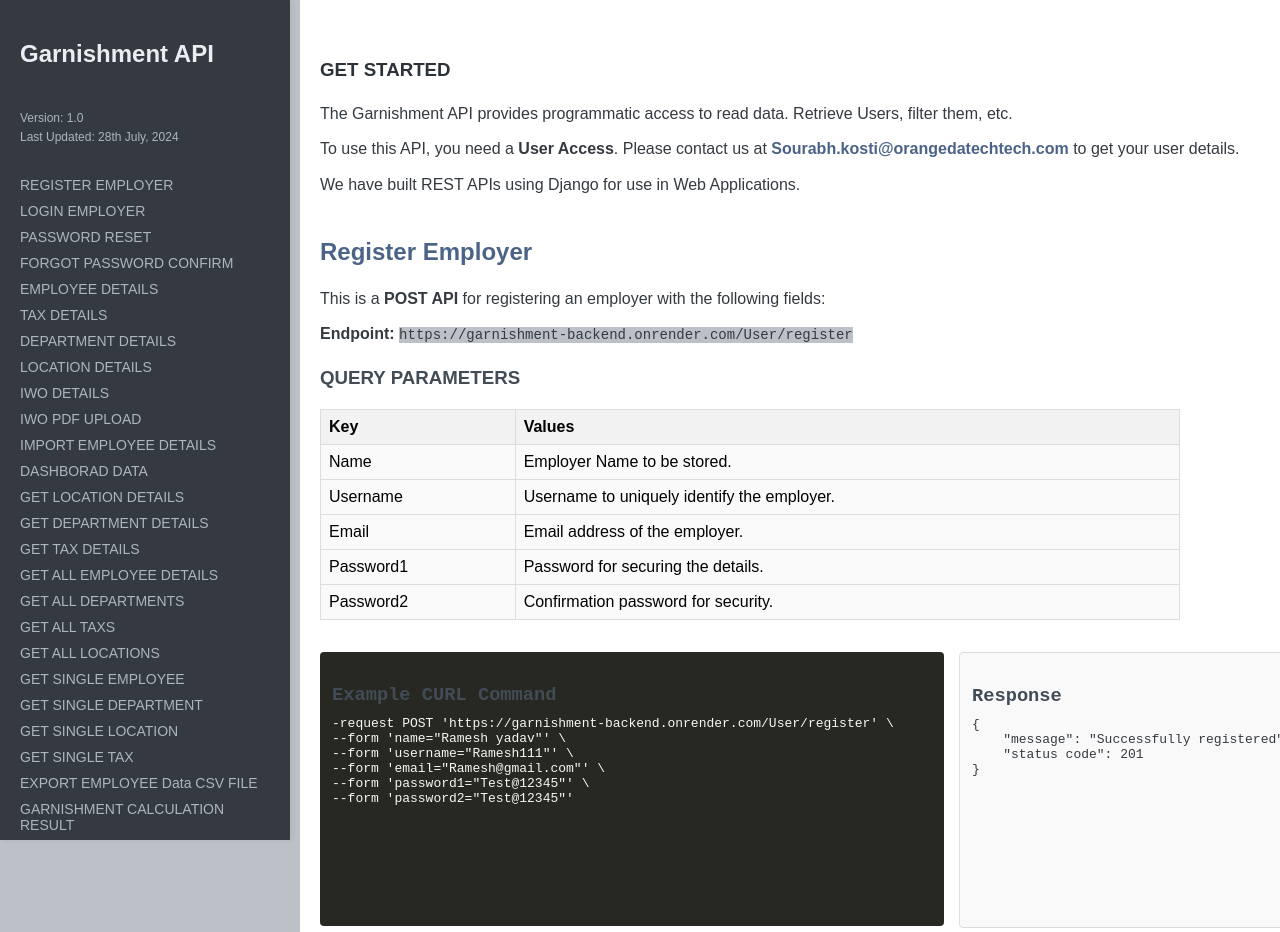
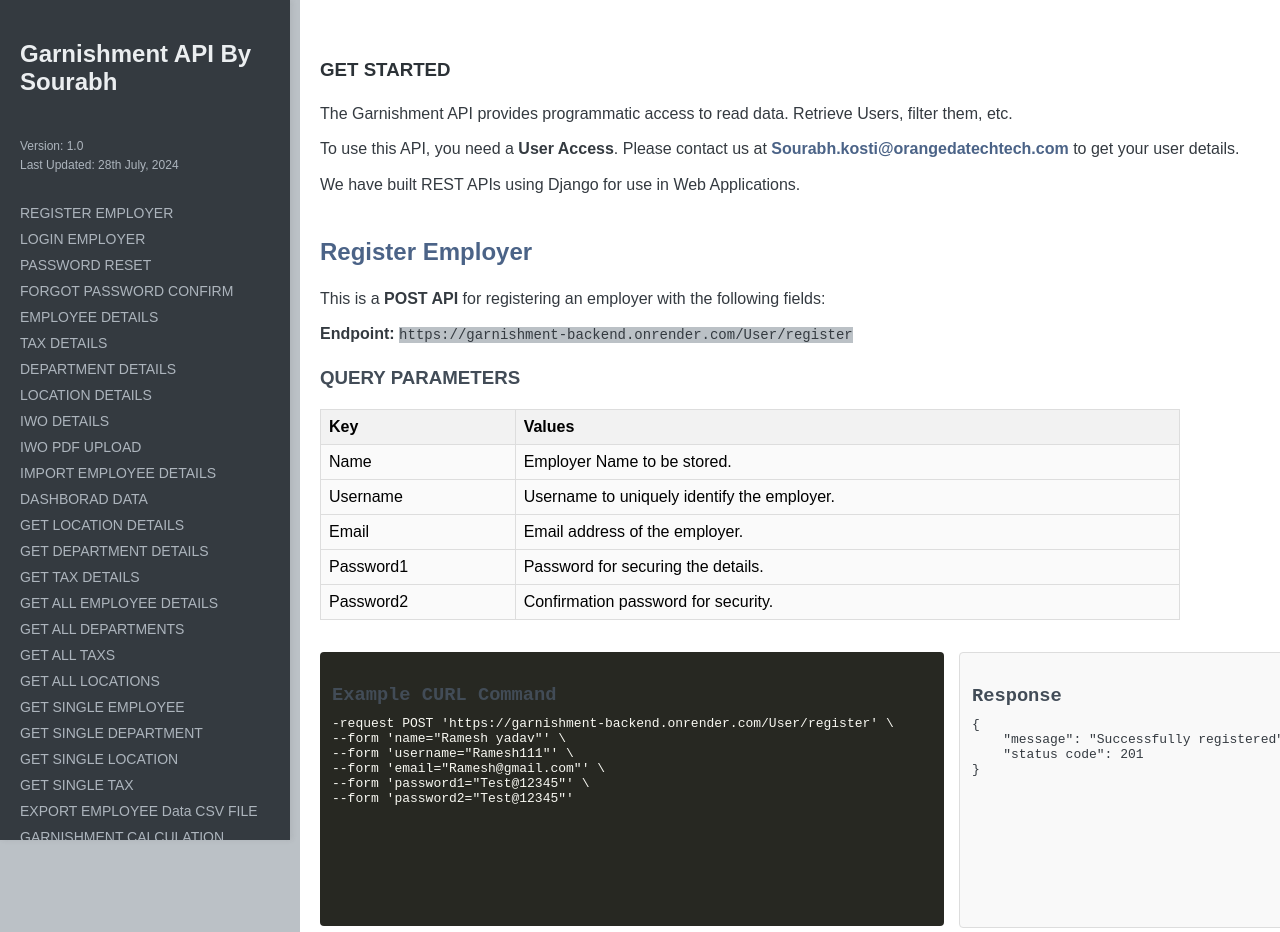
Before and after one commit to RJ-git8585/API-Document, a plain HTML site: page index.HTML in a window 1280 px wide. Shown: the top 932 px of the page. Drawn offline with Linux system fonts and the light colour scheme.

Commit message:
My Chnages : Sourabh

```diff
--- a/index.HTML
+++ b/index.HTML
@@ -10,7 +10,7 @@
 </head>
 <body>
     <div class="sidebar">
-        <h2>Garnishment API</h2>
+        <h2>Garnishment API By Sourabh</h2>
         <br>
         <p>Version: 1.0</p>
         <p>Last Updated: 28th July, 2024</p>
```
